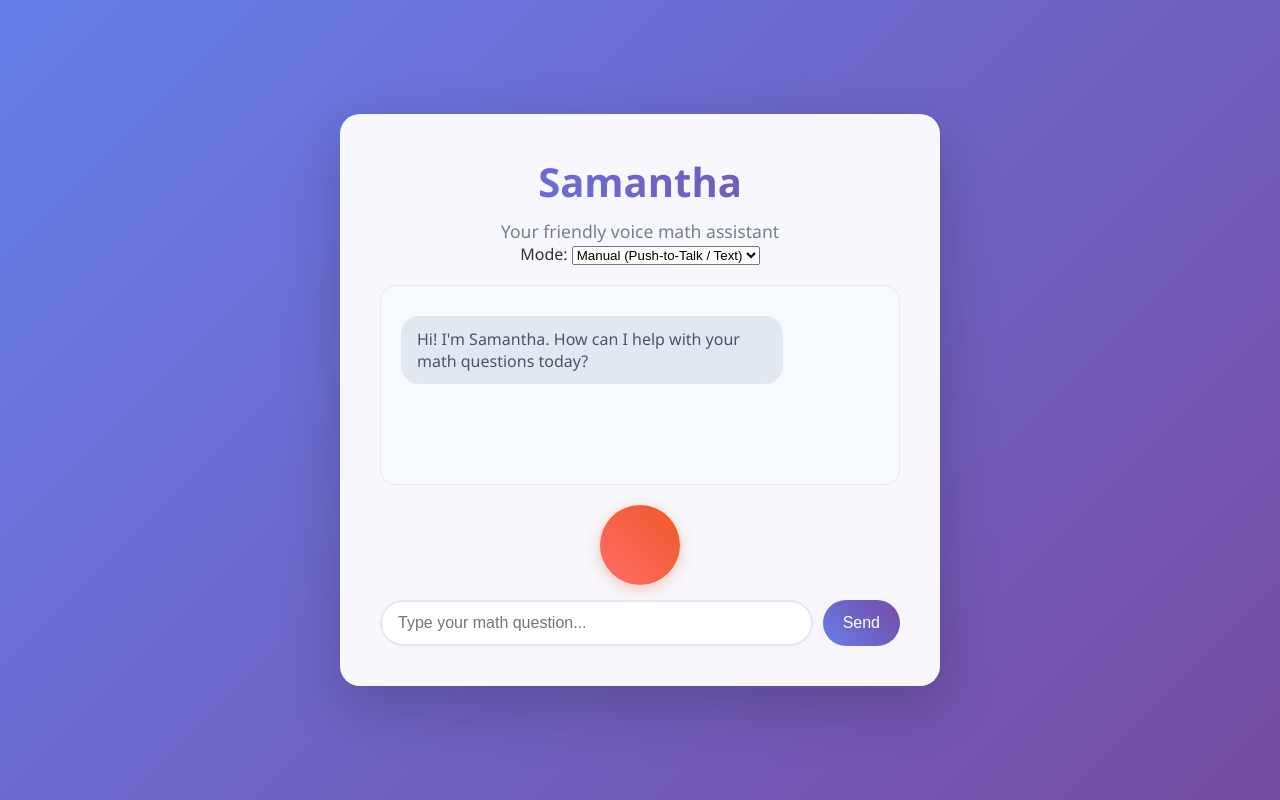
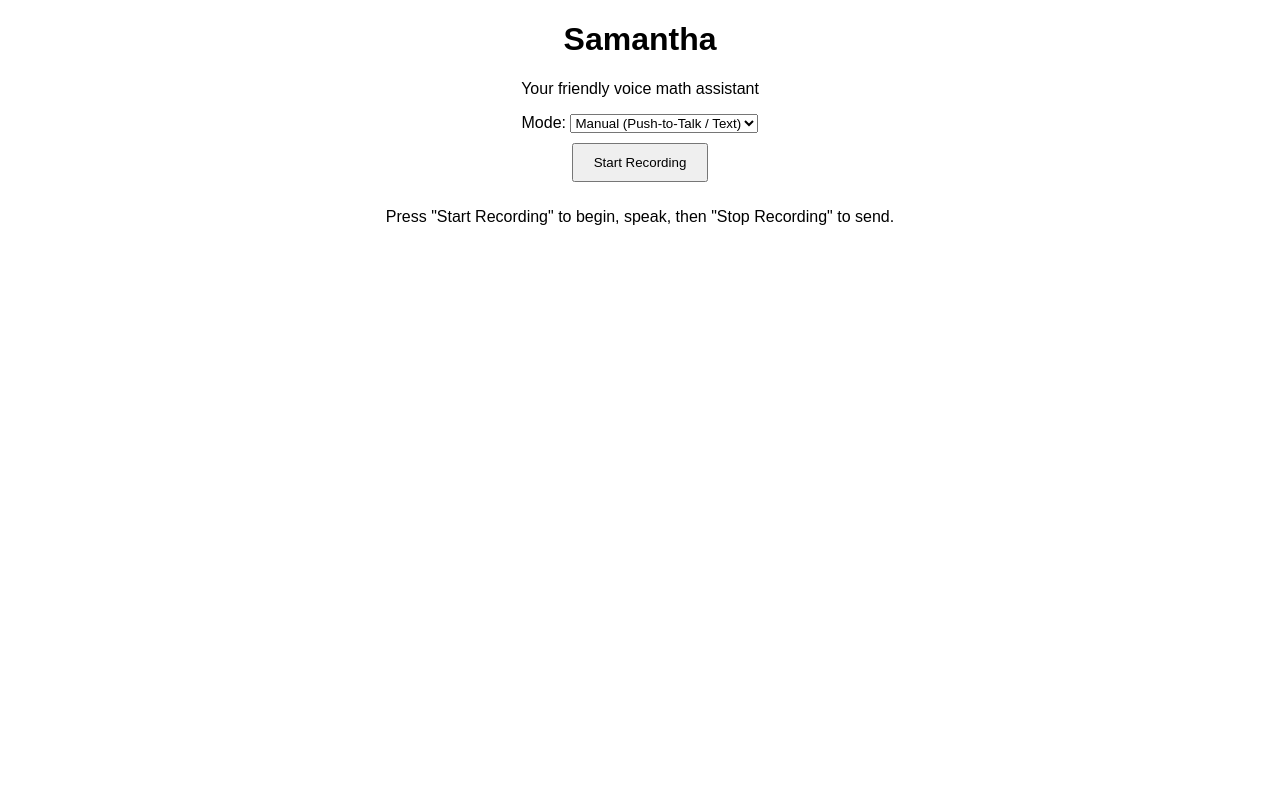
Before and after one commit to SakibAhmedShuva/AI-Voice-Agent-with-Python-and-Groq, a Flask app: page / in a window 1280 px wide. Run offline with Flask 3, Linux system fonts and the light colour scheme.

Commit message:
Update index.html

```diff
--- a/templates/index.html
+++ b/templates/index.html
@@ -3,315 +3,230 @@
 <head>
     <meta charset="UTF-8">
     <meta name="viewport" content="width=device-width, initial-scale=1.0">
-    <title>Voice Math Assistant - Samantha</title>
+    <title>Samantha - Voice Math Assistant</title>
     <style>
-        /* Your original CSS remains unchanged here */
-        * { margin: 0; padding: 0; box-sizing: border-box; }
-        body { font-family: 'Segoe UI', Tahoma, Geneva, Verdana, sans-serif; background: linear-gradient(135deg, #667eea 0%, #764ba2 100%); min-height: 100vh; display: flex; justify-content: center; align-items: center; color: #333; }
-        .container { background: rgba(255, 255, 255, 0.95); border-radius: 20px; box-shadow: 0 20px 60px rgba(0, 0, 0, 0.2); backdrop-filter: blur(10px); padding: 40px; width: 90%; max-width: 600px; text-align: center; }
-        .header h1 { color: #4a5568; font-size: 2.5rem; margin-bottom: 10px; background: linear-gradient(45deg, #667eea, #764ba2); -webkit-background-clip: text; -webkit-text-fill-color: transparent; background-clip: text; }
-        .header p { color: #718096; font-size: 1.1rem; }
-        .chat-container { background: #f7fafc; border-radius: 15px; padding: 20px; margin-bottom: 20px; min-height: 200px; max-height: 400px; overflow-y: auto; border: 1px solid #e2e8f0; }
-        .message { margin: 10px 0; padding: 12px 16px; border-radius: 18px; max-width: 80%; word-wrap: break-word; animation: fadeIn 0.3s ease-in; }
-        .user-message { background: linear-gradient(45deg, #667eea, #764ba2); color: white; margin-left: auto; text-align: right; }
-        .bot-message { background: #e2e8f0; color: #4a5568; margin-right: auto; text-align: left; }
-        .controls { display: flex; flex-direction: column; gap: 15px; align-items: center; }
-        .record-btn { width: 80px; height: 80px; border-radius: 50%; border: none; background: linear-gradient(45deg, #ff6b6b, #ee5a24); color: white; font-size: 1.5rem; cursor: pointer; transition: all 0.3s ease; box-shadow: 0 4px 15px rgba(238, 90, 36, 0.3); }
-        .record-btn.recording { animation: pulse 1.5s infinite; }
-        .call-btn { padding: 15px 30px; border: none; border-radius: 25px; background: linear-gradient(45deg, #48bb78, #38a169); color: white; cursor: pointer; font-size: 1.2rem; transition: all 0.3s ease; }
-        .call-btn.hang-up { background: linear-gradient(45deg, #ff6b6b, #ee5a24); }
-        .text-input-container { display: flex; gap: 10px; width: 100%; }
-        .text-input { flex: 1; padding: 12px 16px; border: 2px solid #e2e8f0; border-radius: 25px; font-size: 1rem; outline: none; transition: border-color 0.3s ease; }
-        .text-input:focus { border-color: #667eea; }
-        .send-btn { padding: 12px 20px; border: none; border-radius: 25px; background: linear-gradient(45deg, #667eea, #764ba2); color: white; cursor: pointer; font-size: 1rem; transition: all 0.3s ease; }
-        .status { padding: 10px; border-radius: 8px; margin: 10px 0; font-weight: 500; }
-        .mode-toggle { margin-bottom: 20px; }
-        @keyframes fadeIn { from { opacity: 0; transform: translateY(10px); } to { opacity: 1; transform: translateY(0); } }
-        @keyframes pulse { 0% { transform: scale(1); } 50% { transform: scale(1.05); } 100% { transform: scale(1); } }
+        body { font-family: Arial, sans-serif; text-align: center; }
+        button { margin: 10px; padding: 10px 20px; }
+        #status { color: red; }
     </style>
 </head>
 <body>
-    <div class="container">
-        <div class="header">
     <h1>Samantha</h1>
     <p>Your friendly voice math assistant</p>
-        </div>
 
-        <div class="mode-toggle">
-            <label for="mode">Mode:</label>
-            <select id="modeSelector">
-                <option value="manual" selected>Manual (Push-to-Talk / Text)</option>
-                <option value="call">Continuous Call</option>
+    <div>
+        <label>Mode:</label>
+        <select id="modeSelect">
+            <option value="manual">Manual (Push-to-Talk / Text)</option>
+            <option value="continuous">Continuous Call</option>
         </select>
     </div>
 
-        <div class="chat-container" id="chatContainer"></div>
-        <div class="status" id="status" style="display: none;"></div>
-
-        <div id="manualControls" class="controls">
-             <button class="record-btn" id="recordBtn" title="Click and hold to record"></button>
-            <div class="text-input-container">
-                <input type="text" class="text-input" id="textInput" placeholder="Type your math question...">
-                <button class="send-btn" id="sendBtn">Send</button>
-            </div>
+    <div id="manualMode" style="display: block;">
+        <button id="startRecording">Start Recording</button>
+        <button id="stopRecording" style="display: none;">Stop Recording</button>
+        <p id="manualStatus">Press "Start Recording" to begin, speak, then "Stop Recording" to send.</p>
     </div>
 
-        <div id="callControls" class="controls" style="display: none;">
-            <button class="call-btn" id="callBtn">Start Call</button>
-        </div>
+    <div id="continuousMode" style="display: none;">
+        <button id="startCall">Start Call</button>
+        <button id="endCall" style="display: none;">End Call</button>
+        <p id="callStatus">Press "Start Call" to begin continuous conversation.</p>
     </div>
 
+    <p id="status"></p>
+
     <script>
-        // --- Element References ---
-        const modeSelector = document.getElementById('modeSelector');
-        const manualControls = document.getElementById('manualControls');
-        const callControls = document.getElementById('callControls');
-        const chatContainer = document.getElementById('chatContainer');
-        const statusDiv = document.getElementById('status');
+        // Mode switcher
+        const modeSelect = document.getElementById('modeSelect');
+        const manualMode = document.getElementById('manualMode');
+        const continuousMode = document.getElementById('continuousMode');
+        const status = document.getElementById('status');
 
-        // --- Manual Mode Elements ---
-        const recordBtn = document.getElementById('recordBtn');
-        const textInput = document.getElementById('textInput');
-        const sendBtn = document.getElementById('sendBtn');
-
-        // --- Call Mode Elements ---
-        const callBtn = document.getElementById('callBtn');
-
-        // --- State Variables ---
-        let currentMode = 'manual';
-
-        // --- Utility Functions ---
-        function addMessage(content, isUser = false) {
-            const messageDiv = document.createElement('div');
-            messageDiv.className = `message ${isUser ? 'user-message' : 'bot-message'}`;
-            messageDiv.textContent = content;
-            chatContainer.appendChild(messageDiv);
-            chatContainer.scrollTop = chatContainer.scrollHeight;
+        modeSelect.addEventListener('change', (e) => {
+            if (e.target.value === 'manual') {
+                manualMode.style.display = 'block';
+                continuousMode.style.display = 'none';
+            } else {
+                manualMode.style.display = 'none';
+                continuousMode.style.display = 'block';
             }
-
-        function showStatus(message, type = 'info', isPermanent = false) {
-            statusDiv.textContent = message;
-            statusDiv.className = `status ${type}`;
-            statusDiv.style.display = 'block';
-
-            if (!isPermanent) {
-                setTimeout(() => { statusDiv.style.display = 'none'; }, 4000);
-            }
-        }
-
-        // --- Mode Switching ---
-        modeSelector.addEventListener('change', (e) => {
-            currentMode = e.target.value;
-            if (currentMode === 'manual') {
-                manualControls.style.display = 'flex';
-                callControls.style.display = 'none';
-                if (isCallActive) hangUp();
-            } else {
-                manualControls.style.display = 'none';
-                callControls.style.display = 'block';
-            }
-            chatContainer.innerHTML = ''; // Clear chat on mode switch
-            addMessage("Hi! I'm Samantha. How can I help with your math questions today?");
         });
 
-        // --- Initial Message ---
-        addMessage("Hi! I'm Samantha. How can I help with your math questions today?");
+        // Manual Mode (Push-to-Talk)
+        let mediaRecorderManual;
+        let audioChunksManual = [];
+        const startRecordingBtn = document.getElementById('startRecording');
+        const stopRecordingBtn = document.getElementById('stopRecording');
+        const manualStatus = document.getElementById('manualStatus');
 
-        // ===================================================
-        // MANUAL MODE LOGIC (Push-to-Talk and Text)
-        // ===================================================
-        let manualMediaRecorder;
-        let manualAudioChunks = [];
-        let isManualRecording = false;
-
-        recordBtn.addEventListener('mousedown', startManualRecording);
-        recordBtn.addEventListener('mouseup', stopManualRecording);
-        recordBtn.addEventListener('mouseleave', stopManualRecording);
-
-        sendBtn.onclick = sendTextMessage;
-        textInput.onkeypress = (e) => { if (e.key === 'Enter') sendTextMessage(); };
-
-        async function startManualRecording() {
+        startRecordingBtn.addEventListener('click', async () => {
             try {
                 const stream = await navigator.mediaDevices.getUserMedia({ audio: true });
-                manualMediaRecorder = new MediaRecorder(stream);
-                manualAudioChunks = [];
-                manualMediaRecorder.ondataavailable = e => manualAudioChunks.push(e.data);
-                manualMediaRecorder.onstop = processManualRecording;
-                manualMediaRecorder.start();
-                recordBtn.classList.add('recording');
-                showStatus('Recording...', 'info', true);
-            } catch (error) {
-                showStatus('Microphone access denied.', 'error', true);
+                console.log('Microphone access granted');
+                mediaRecorderManual = new MediaRecorder(stream, { mimeType: 'audio/webm;codecs=opus' });
+                mediaRecorderManual.start();
+                startRecordingBtn.style.display = 'none';
+                stopRecordingBtn.style.display = 'block';
+                audioChunksManual = [];
+                mediaRecorderManual.addEventListener('dataavailable', event => {
+                    console.log('Audio chunk received:', event.data.size, 'bytes');
+                    audioChunksManual.push(event.data);
+                });
+                mediaRecorderManual.onerror = (event) => {
+                    console.error('MediaRecorder error:', event.error);
+                    manualStatus.textContent = 'Recording error. Try again.';
+                };
+                manualStatus.textContent = 'Recording... Speak now.';
+            } catch (err) {
+                console.error('Microphone access error:', err);
+                manualStatus.textContent = 'Could not access microphone. Check permissions.';
+                status.textContent = 'Mic error: ' + err.message;
             }
+        });
+
+        stopRecordingBtn.addEventListener('click', () => {
+            mediaRecorderManual.stop();
+            startRecordingBtn.style.display = 'block';
+            stopRecordingBtn.style.display = 'none';
+            manualStatus.textContent = 'Processing...';
+            mediaRecorderManual.addEventListener('stop', () => {
+                const audioBlob = new Blob(audioChunksManual, { type: 'audio/webm' });
+                console.log('Recording stopped, blob size:', audioBlob.size);
+                if (audioBlob.size < 500) {
+                    manualStatus.textContent = 'Recording too short or empty. Try again.';
+                    status.textContent = 'Error: Recording too short (<500 bytes)';
+                    return;
                 }
-
-        function stopManualRecording() {
-            if (!manualMediaRecorder) return;
-            manualMediaRecorder.stop();
-            recordBtn.classList.remove('recording');
-            showStatus('Processing voice...', 'info');
-        }
-
-        async function processManualRecording() {
-            const audioBlob = new Blob(manualAudioChunks, { type: 'audio/webm' });
                 const formData = new FormData();
                 formData.append('audio', audioBlob, 'recording.webm');
+                fetch('/voice-chat-legacy', {
+                    method: 'POST',
+                    body: formData
+                }).then(response => {
+                    if (response.ok) {
+                        manualStatus.textContent = 'Response received. Playing audio...';
+                        response.blob().then(blob => {
+                            const url = URL.createObjectURL(blob);
+                            new Audio(url).play();
+                        });
+                    } else {
+                        manualStatus.textContent = 'Upload failed. Try again.';
+                        status.textContent = 'Error: Upload failed';
+                    }
+                }).catch(err => {
+                    console.error('Fetch error:', err);
+                    manualStatus.textContent = 'Error sending recording.';
+                    status.textContent = 'Error: ' + err.message;
+                });
+            });
+        });
 
+        // Continuous Mode (WebSocket)
+        let ws;
+        let mediaRecorderContinuous;
+        let streamContinuous;
+        const startCallBtn = document.getElementById('startCall');
+        const endCallBtn = document.getElementById('endCall');
+        const callStatus = document.getElementById('callStatus');
+
+        startCallBtn.addEventListener('click', async () => {
             try {
-                const response = await fetch('/voice-chat-legacy', { method: 'POST', body: formData });
-                if (!response.ok) throw new Error((await response.json()).error || 'Voice processing failed');
+                streamContinuous = await navigator.mediaDevices.getUserMedia({ audio: true });
+                console.log('Microphone access granted for continuous mode');
+                status.textContent = '';
+                ws = new WebSocket('ws://localhost:5000/voice');  // Adjust if deployed
 
-                const transcript = response.headers.get('X-Transcript');
-                addMessage(transcript, true);
-
-                const audioBlobResponse = await response.blob();
-                const audioUrl = URL.createObjectURL(audioBlobResponse);
-                new Audio(audioUrl).play();
-                showStatus('Response received!', 'success');
-            } catch (error) {
-                showStatus(`Error: ${error.message}`, 'error');
+                ws.onopen = () => {
+                    console.log('WebSocket connected');
+                    callStatus.textContent = 'Connected. Speak freely...';
+                    startCallBtn.style.display = 'none';
+                    endCallBtn.style.display = 'block';
+                    try {
+                        mediaRecorderContinuous = new MediaRecorder(streamContinuous, {
+                            mimeType: 'audio/webm;codecs=opus',
+                            audioBitsPerSecond: 16000
+                        });
+                        mediaRecorderContinuous.start(250);  // Send chunks every 250ms
+                        mediaRecorderContinuous.ondataavailable = event => {
+                            if (event.data.size > 0 && ws.readyState === WebSocket.OPEN) {
+                                console.log('Sending audio chunk:', event.data.size, 'bytes');
+                                ws.send(event.data);  // Send binary blob
+                            } else {
+                                console.warn('Empty chunk or WS closed, skipping');
                             }
-        }
-
-        async function sendTextMessage() {
-            const message = textInput.value.trim();
-            if (!message) return;
-
-            addMessage(message, true);
-            textInput.value = '';
-            showStatus('Thinking...', 'info');
-
-            try {
-                const chatResponse = await fetch('/chat', {
-                    method: 'POST',
-                    headers: { 'Content-Type': 'application/json' },
-                    body: JSON.stringify({ message })
-                });
-                if (!chatResponse.ok) throw new Error((await chatResponse.json()).error || 'Chat failed');
-
-                const { response: responseText } = await chatResponse.json();
-                addMessage(responseText, false);
-
-                const ttsResponse = await fetch('/synthesize', {
-                    method: 'POST',
-                    headers: { 'Content-Type': 'application/json' },
-                    body: JSON.stringify({ text: responseText })
-                });
-                if (ttsResponse.ok) {
-                    const audioBlob = await ttsResponse.blob();
-                    new Audio(URL.createObjectURL(audioBlob)).play();
-                }
-                showStatus('Response received!', 'success');
-            } catch (error) {
-                showStatus(`Error: ${error.message}`, 'error');
-            }
-        }
-
-
-        // ===================================================
-        // CONTINUOUS CALL MODE LOGIC (WebSockets)
-        // ===================================================
-        let socket;
-        let audioContext;
-        let processor;
-        let source;
-        let isCallActive = false;
-        let audioQueue = [];
-        let isPlaying = false;
-        const TARGET_SAMPLE_RATE = 16000;
-
-        callBtn.onclick = () => { isCallActive ? hangUp() : startCall(); };
-
-        async function startCall() {
-            try {
-                const stream = await navigator.mediaDevices.getUserMedia({ audio: true });
-                audioContext = new (window.AudioContext || window.webkitAudioContext)();
-
-                processor = audioContext.createScriptProcessor(4096, 1, 1);
-                processor.onaudioprocess = (e) => {
-                    const inputData = e.inputBuffer.getChannelData(0);
-                    const resampledData = resample(inputData, audioContext.sampleRate, TARGET_SAMPLE_RATE);
-                    if (socket && socket.readyState === WebSocket.OPEN) socket.send(resampledData);
                         };
-
-                source = audioContext.createMediaStreamSource(stream);
-                source.connect(processor);
-                processor.connect(audioContext.destination);
-
-                const wsProtocol = window.location.protocol === 'https:' ? 'wss:' : 'ws:';
-                socket = new WebSocket(`${wsProtocol}//${window.location.host}/voice`);
-
-                socket.onopen = () => {
-                    showStatus('Connected. You can start speaking.', 'info', true);
-                    isCallActive = true;
-                    callBtn.textContent = 'Hang Up';
-                    callBtn.classList.add('hang-up');
+                        mediaRecorderContinuous.onerror = (event) => {
+                            console.error('MediaRecorder error:', event.error);
+                            callStatus.textContent = 'Recording error. Try again.';
+                            status.textContent = 'MediaRecorder error: ' + event.error.message;
                         };
-
-                socket.onmessage = (event) => {
-                    if (typeof event.data === 'string') {
-                        const message = JSON.parse(event.data);
-                        if (message.type === 'user_transcript') addMessage(message.data, true);
-                        else if (message.type === 'bot_response_text') addMessage(message.data, false);
-                        else if (message.type === 'error') showStatus(message.data, 'error', true);
-                    } else {
-                        const audioBlob = new Blob([event.data], { type: 'audio/mpeg' });
-                        audioQueue.push(URL.createObjectURL(audioBlob));
-                        if (!isPlaying) playNextInQueue();
+                    } catch (err) {
+                        console.error('MediaRecorder setup error:', err);
+                        callStatus.textContent = 'Failed to start recording.';
+                        status.textContent = 'MediaRecorder error: ' + err.message;
+                        ws.close();
                     }
                 };
 
-                socket.onclose = () => { showStatus('Connection lost.', 'error', true); hangUp(); };
-                socket.onerror = () => { showStatus('Connection error.', 'error', true); hangUp(); };
-            } catch (error) {
-                showStatus('Microphone access denied.', 'error', true);
+                ws.onmessage = event => {
+                    if (event.data instanceof Blob) {
+                        console.log('Received audio response:', event.data.size, 'bytes');
+                        const url = URL.createObjectURL(event.data);
+                        new Audio(url).play();
+                    } else {
+                        try {
+                            const msg = JSON.parse(event.data);
+                            console.log('Received JSON:', msg);
+                            if (msg.type === 'user_transcript') {
+                                console.log('User said:', msg.data);
+                            } else if (msg.type === 'bot_response_text') {
+                                console.log('Bot response:', msg.data);
+                            } else if (msg.type === 'error') {
+                                callStatus.textContent = 'Error: ' + msg.data;
+                                status.textContent = 'Server error: ' + msg.data;
+                            } else if (msg.type === 'connected') {
+                                console.log('Server ready:', msg.data);
+                            }
+                        } catch (e) {
+                            console.log('Received non-JSON:', event.data);
                         }
                     }
+                };
 
-        function hangUp() {
-            if (processor) processor.disconnect();
-            if (source) source.disconnect();
-            if (audioContext && audioContext.state !== 'closed') audioContext.close();
-            if (socket) socket.close();
-            isCallActive = isPlaying = false;
-            audioQueue = [];
-            callBtn.textContent = 'Start Call';
-            callBtn.classList.remove('hang-up');
-            showStatus('Call ended.', 'info');
+                ws.onclose = event => {
+                    console.log(`WebSocket closed. Code: ${event.code}, Reason: ${event.reason}`);
+                    callStatus.textContent = 'Call ended.';
+                    status.textContent = `Closed with code ${event.code}: ${event.reason || 'No reason provided'}`;
+                    if (mediaRecorderContinuous) mediaRecorderContinuous.stop();
+                    if (streamContinuous) streamContinuous.getTracks().forEach(track => track.stop());
+                    startCallBtn.style.display = 'block';
+                    endCallBtn.style.display = 'none';
+                };
+
+                ws.onerror = err => {
+                    console.error('WebSocket error:', err);
+                    callStatus.textContent = 'WebSocket error. Try again.';
+                    status.textContent = 'WebSocket error';
+                };
+            } catch (err) {
+                console.error('Mic/WS setup error:', err);
+                callStatus.textContent = 'Failed to start call. Check mic permissions.';
+                status.textContent = 'Error: ' + err.message;
             }
+        });
 
-        function playNextInQueue() {
-            if (audioQueue.length > 0) {
-                isPlaying = true;
-                const audioUrl = audioQueue.shift();
-                const audio = new Audio(audioUrl);
-                showStatus('Speaking...', 'info', true);
-                audio.play();
-                audio.onended = () => { isPlaying = false; playNextInQueue(); };
-            } else {
-                showStatus('Listening...', 'info', true);
+        endCallBtn.addEventListener('click', () => {
+            if (ws && ws.readyState === WebSocket.OPEN) {
+                ws.close(1000, 'User ended call');
             }
-        }
-
-        function resample(audioBuffer, fromSampleRate, toSampleRate) {
-            const ratio = toSampleRate / fromSampleRate;
-            const newLength = Math.round(audioBuffer.length * ratio);
-            const result = new Int16Array(newLength);
-            let offsetResult = 0, offsetBuffer = 0;
-            while (offsetResult < newLength) {
-                const nextOffsetBuffer = Math.round((offsetResult + 1) / ratio);
-                let accum = 0, count = 0;
-                for (let i = offsetBuffer; i < nextOffsetBuffer && i < audioBuffer.length; i++) {
-                    accum += audioBuffer[i];
-                    count++;
-                }
-                result[offsetResult] = Math.min(1, accum / count) * 32767;
-                offsetResult++;
-                offsetBuffer = nextOffsetBuffer;
-            }
-            return result.buffer;
-        }
+            callStatus.textContent = 'Call ended.';
+            status.textContent = 'Call ended by user';
+            if (mediaRecorderContinuous) mediaRecorderContinuous.stop();
+            if (streamContinuous) streamContinuous.getTracks().forEach(track => track.stop());
+            startCallBtn.style.display = 'block';
+            endCallBtn.style.display = 'none';
+        });
     </script>
 </body>
 </html>
```
Lines whose indentation alone changed are shown as unchanged.
